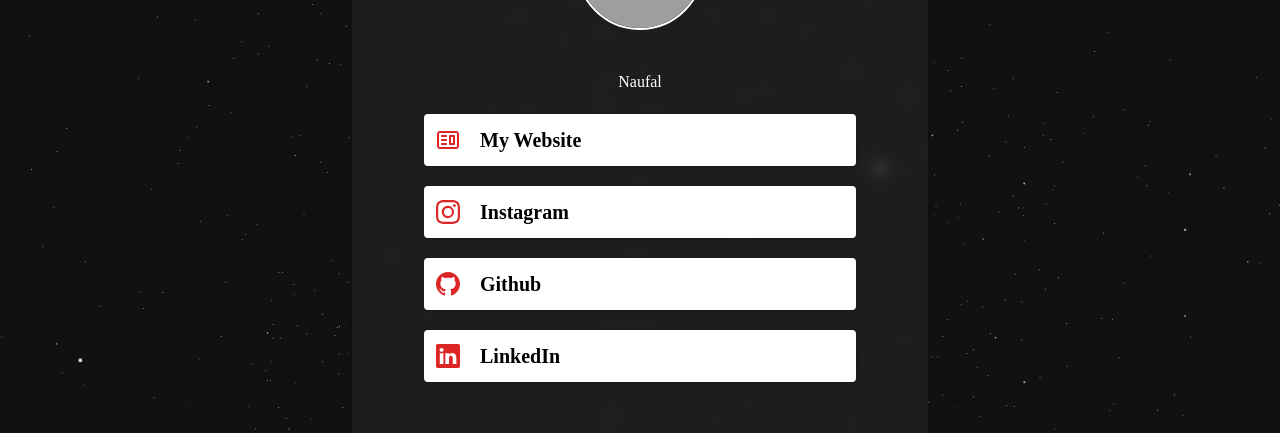
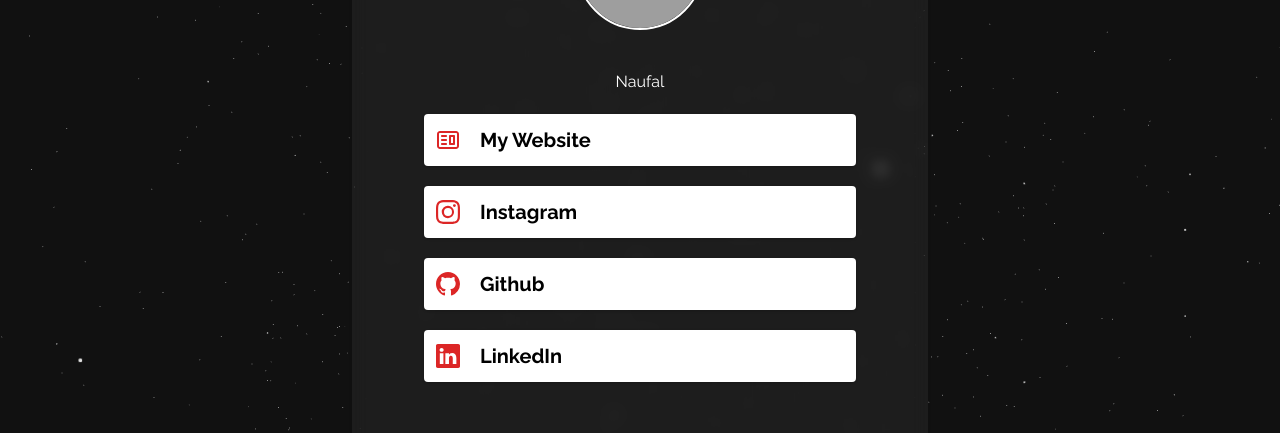
Before and after one commit to mnauff/NaufalRafianto, a Next.js app: page /link-list in a window 1280 px wide. Shown: the part 178-611 px from the top of the page. Built offline with nearby package versions, Linux system fonts and the light colour scheme; grey boxes are pictures that could not be loaded.

Commit message:
style: font-fixing

```diff
--- a/src/components/layout/header.tsx
+++ b/src/components/layout/header.tsx
@@ -2,18 +2,24 @@ import React from 'react';
 import Link from '../link/link';
 import { FaGithub } from 'react-icons/fa';
 import { BsRocket } from 'react-icons/bs';
-import { motion } from 'framer-motion';
+import { Pacifico } from 'next/font/google';
+
+const pacifico = Pacifico({
+  subsets: ['latin'],
+  weight: ['400'],
+});
+
 const Header = () => {
   return (
     <header className='fixed z-10 flex w-full items-center justify-center  gap-56 bg-white bg-opacity-0 p-2.5 shadow backdrop-blur-md max-md:gap-16'>
-      <motion.div whileHover={{ x: 50, transition: { duration: 300 } }}>
-        <div className='inline-flex cursor-pointer items-center gap-2 font-secondary font-bold uppercase'>
-          <BsRocket />
-          <Link href='/' isLogo>
-            mnr
-          </Link>
-        </div>
-      </motion.div>
+      <div
+        className={`${pacifico.className} inline-flex cursor-pointer items-center gap-2 text-2xl font-bold `}
+      >
+        <BsRocket className=' duration-300 hover:translate-y-[-10px]' />
+        <Link href='/' isLogo>
+          mnr
+        </Link>
+      </div>
       <div className='inline-flex items-center gap-4'>
         <Link href='/' isStyled>
           Home
@@ -22,7 +28,7 @@ const Header = () => {
           Project
         </Link>
         <div className='inline-flex items-center gap-2'>
-          <Link href='/' isStyled>
+          <Link href='https://github.com/naufalRafianto' isStyled>
             Github
           </Link>
           <FaGithub />
--- a/src/pages/_app.tsx
+++ b/src/pages/_app.tsx
@@ -5,6 +5,11 @@ import '@/styles/globals.css';
 import { AnimatePresence } from 'framer-motion';
 import type { AppProps } from 'next/app';
 import { useRouter } from 'next/router';
+import { Raleway } from 'next/font/google';
+
+const raleway = Raleway({
+  subsets: ['latin'],
+});
 
 export default function App({ Component, pageProps }: AppProps) {
   const router = useRouter();
@@ -14,7 +19,9 @@ export default function App({ Component, pageProps }: AppProps) {
       <StarsCanvas />
       {showNavBar && <Header />}
       <AnimatePresence initial={false} mode={'wait'}>
-        <Component key={router.pathname} {...pageProps} />
+        <div className={raleway.className}>
+          <Component key={router.pathname} {...pageProps} />
+        </div>
       </AnimatePresence>
       {showNavBar && <Footer />}
     </>
--- a/src/pages/index.tsx
+++ b/src/pages/index.tsx
@@ -2,7 +2,6 @@
 import Layout from '@/components/layout/layout';
 import Section from '@/components/layout/section';
 import Link from '@/components/link/link';
-import EarthCanvas from '@/components/three/earth';
 import Head from 'next/head';
 import Image from 'next/image';
 import { MdOutlineKeyboardArrowRight } from 'react-icons/md';
@@ -19,7 +18,7 @@ export default function Home() {
       <Layout>
         <Section size='small' flex>
           <div>
-            <h1 className='font-secondary text-[40px] font-bold'>
+            <h1 className='font-secondary text-4xl font-bold uppercase'>
               Naufal Rafianto
             </h1>
             <p className='font-sm'>Freelance Developer (Website / Mobile)</p>
@@ -38,7 +37,7 @@ export default function Home() {
           <h1 className='relative mb-5 ml-5 w-fit cursor-pointer text-start text-lg font-bold uppercase after:absolute after:bottom-0 after:left-0 after:h-1 after:w-full after:bg-accent after:bg-opacity-50 after:hover:bg-opacity-100'>
             About Me
           </h1>
-          <p className='mx-auto w-[90%] text-justify font-extralight'>
+          <p className='mx-auto w-[90%] text-justify font-light'>
             Hi there! I&apos;m Naufal, a freelance developer based on Indonesia.
             As a freelance web and mobile developer with one year of experience,
             I am passionate about crafting high-quality applications that meet
--- a/src/styles/globals.css
+++ b/src/styles/globals.css
@@ -2,20 +2,6 @@
 @tailwind components;
 @tailwind utilities;
 
-@font-face {
-  font-family: 'Raleway Regular';
-  src: url('/public/fonts/Raleway-Regular.ttf') format('ttf');
-  font-weight: normal;
-  font-style: normal;
+:root {
+  @apply bg-ground text-white;
 }
-
-@font-face {
-  font-family: 'Baron Neue';
-  src: url('/fonts/Baron Neue.otf') format('otf');
-  font-weight: normal;
-  font-style: normal;
-}
-
-:root {
-  @apply bg-ground font-primary text-white;
-}
--- a/tailwind.config.js
+++ b/tailwind.config.js
@@ -1,12 +1,9 @@
 /** @type {import('tailwindcss').Config} */
+
 module.exports = {
   content: ['./src/**/*.{js,ts,jsx,tsx}'],
   theme: {
     extend: {
-      fontFamily: {
-        primary: 'Raleway Regular',
-        secondary: 'Baron Neue',
-      },
       colors: {
         ground: '#111111',
         accent: '#C84838',
```
